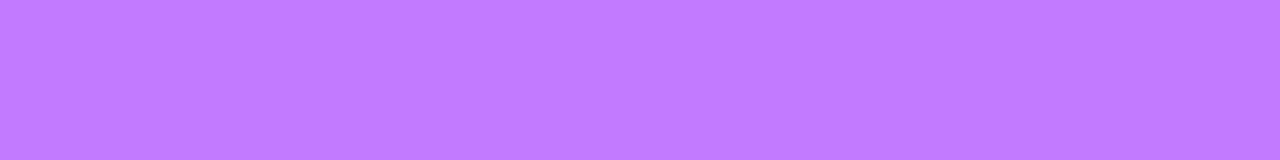
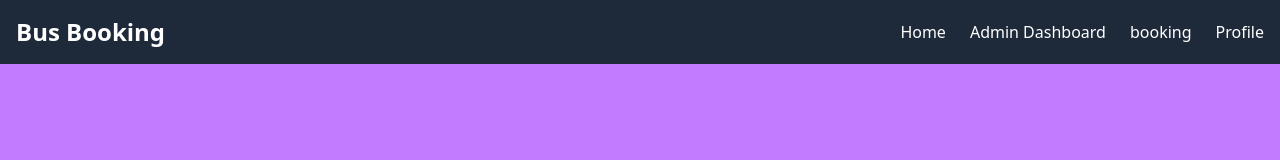
Before and after one commit to utsabsh/BusBookingSystem, a React (Vite) app in the folder Frontend/: page / in a window 1280 px wide. Shown: the top 160 px of the page. Built offline with nearby package versions, Linux system fonts and the light colour scheme; no server answers.

Commit message:
Added navbar

```diff
--- /dev/null
+++ b/Frontend/src/components/Navbar.jsx
@@ -0,0 +1,68 @@
+import React, { useState } from "react";
+import { Link } from "react-router-dom";
+
+const Navbar = () => {
+  const [isMenuOpen, setIsMenuOpen] = useState(false);
+
+  const toggleMenu = () => {
+    setIsMenuOpen(!isMenuOpen);
+  };
+
+  return (
+    <nav className="bg-gray-800 p-4">
+      <div className="max-w-7xl mx-auto flex items-center justify-between">
+        <div className="text-white text-2xl font-semibold">
+          <h2>Bus Booking</h2>
+        </div>
+        <ul
+          className={`flex space-x-6 text-white md:flex-row ${
+            isMenuOpen
+              ? "flex flex-col absolute top-20 left-0 w-full bg-gray-800"
+              : "hidden md:flex"
+          }`}
+        >
+          <li>
+            <Link to={"/home"} className="hover:text-orange-500">
+              Home
+            </Link>
+          </li>
+          <li>
+            <Link to={"/dashboard"} className="hover:text-orange-500">
+              Admin Dashboard
+            </Link>
+          </li>
+          <li>
+            <Link to={"/booking"} className="hover:text-orange-500">
+              booking
+            </Link>
+          </li>
+          <li>
+            <Link to={"/home"} className="hover:text-orange-500">
+              Profile
+            </Link>
+          </li>
+        </ul>
+        <div className="md:hidden flex items-center" onClick={toggleMenu}>
+          <button className="text-white focus:outline-none">
+            <svg
+              xmlns="http://www.w3.org/2000/svg"
+              className="h-6 w-6"
+              fill="none"
+              stroke="currentColor"
+              viewBox="0 0 24 24"
+              strokeWidth="2"
+            >
+              <path
+                strokeLinecap="round"
+                strokeLinejoin="round"
+                d="M4 6h16M4 12h16M4 18h16"
+              ></path>
+            </svg>
+          </button>
+        </div>
+      </div>
+    </nav>
+  );
+};
+
+export default Navbar;
--- a/Frontend/src/pages/Home.jsx
+++ b/Frontend/src/pages/Home.jsx
@@ -3,6 +3,7 @@ import { useEffect, useState } from "react";
 import { Link, useNavigate } from "react-router-dom";
 import { Bus_API_END_POINT } from "../utlis/constant";
 import { toast } from "sonner";
+import Navbar from "../components/Navbar";
 
 const Home = () => {
   const [departure, setDeparture] = useState("");
@@ -44,6 +45,8 @@ const Home = () => {
   }, []);
 
   return (
+    <>
+      <Navbar />
       <div className="min-h-screen bg-purple-400 flex flex-row items-center justify-center py-10 gap-5">
         <div className="max-w-xl w-full bg-white rounded-lg shadow-lg p-6">
           <h1 className="text-3xl font-semibold text-center text-indigo-600 mb-8">
@@ -146,6 +149,7 @@ const Home = () => {
           </div>
         </div>
       </div>
+    </>
   );
 };
 
```
Lines whose indentation alone changed are shown as unchanged.
